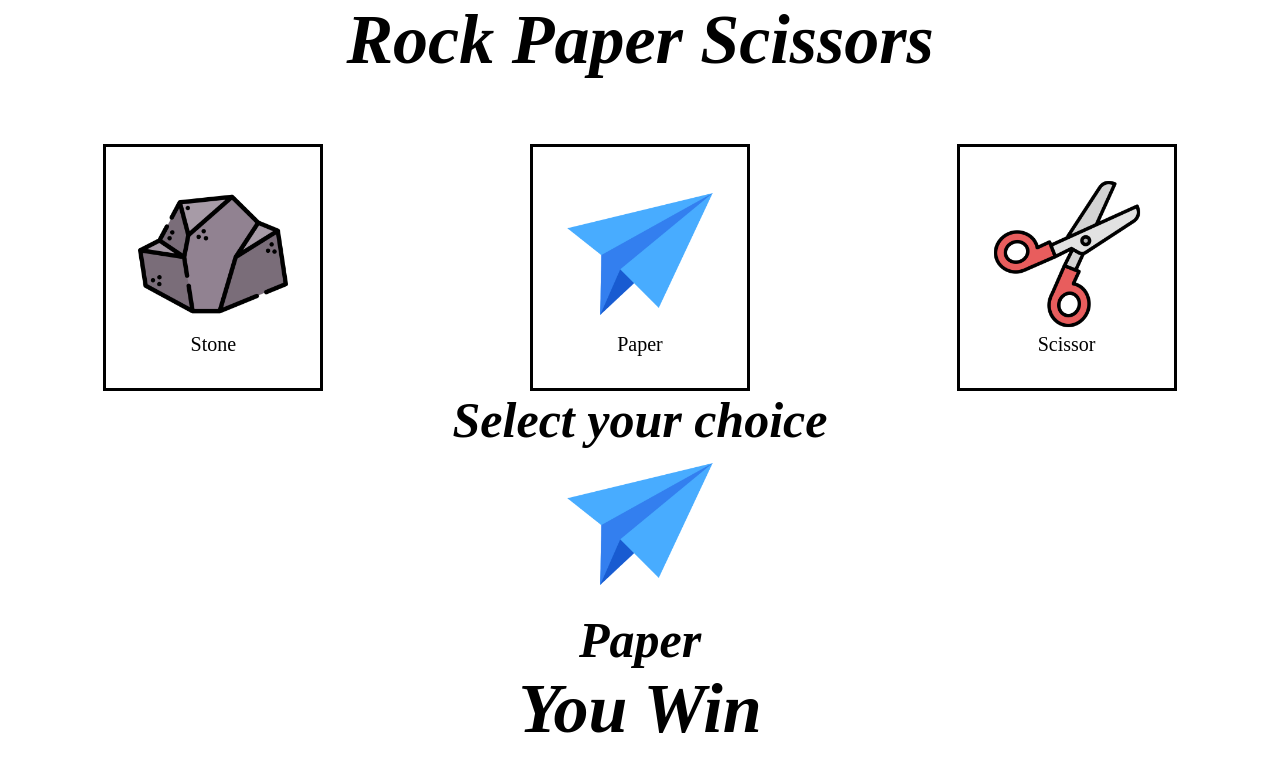
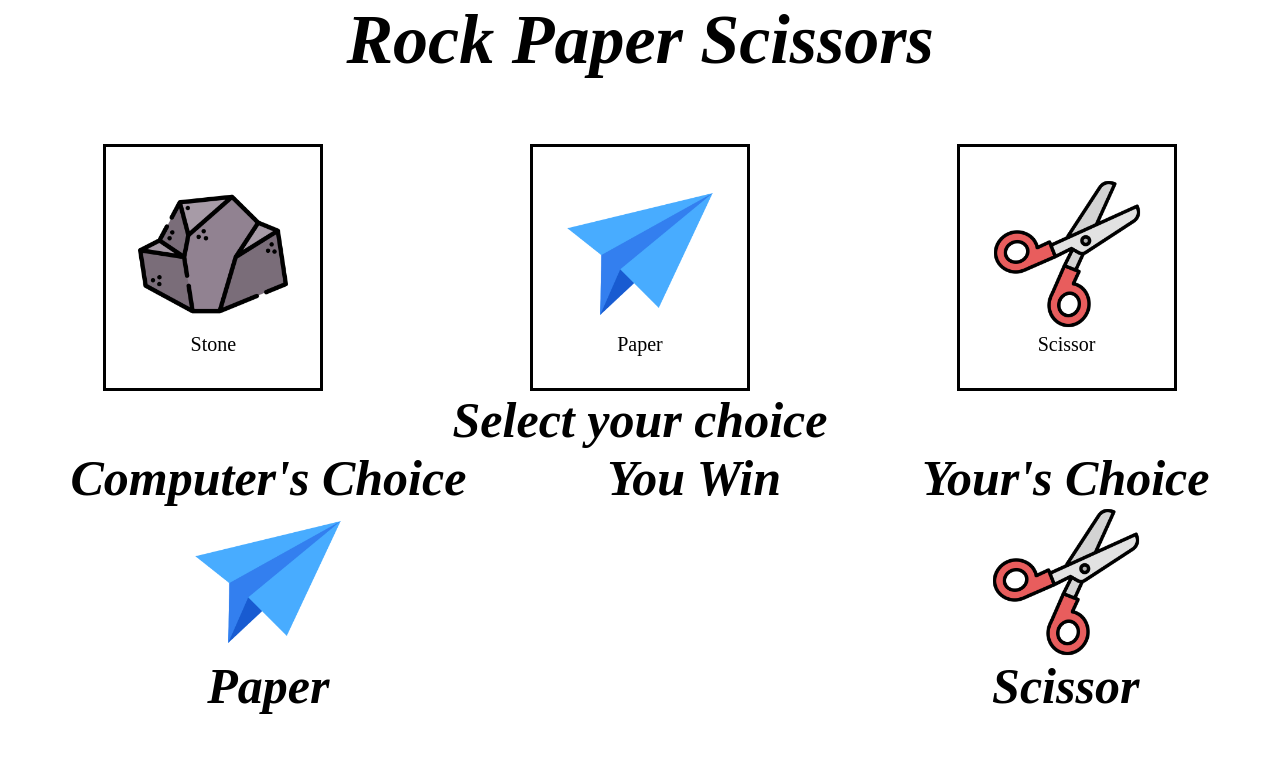
Before and after one commit to Shubhammete/The-Odin-Project, a plain HTML site: page Rock Paper Scissors/index.html in a window 1280 px wide. Both pictures are taken after a click on the element "Scissor". Drawn offline with Linux system fonts and the light colour scheme.

Commit message:
Changed UI of Rock-Paper-Scissor Game

```diff
--- a/Rock Paper Scissors/index.html
+++ b/Rock Paper Scissors/index.html
@@ -24,7 +24,7 @@
             </div>
         </div>
         <h3>Select your choice</h3>
-        <h3 class="status"></h3>
+        <div class="status"></div>
     </main>
     <!-- <footer><i><a href="https://www.flaticon.com/free-icons/granite" title="Granite icons">Granite icons created by Freepik - Flaticon</a></i>
         <br>
--- a/Rock Paper Scissors/script.js
+++ b/Rock Paper Scissors/script.js
@@ -1,49 +1,61 @@
 let icons = document.getElementsByClassName('icon')
 let status = document.querySelector('.status')
-
+let result
+let value
+let comp
 for(let i = 0;i<icons.length;i++){
 icons[i].addEventListener('click',(e)=>{
-    let value = e.target.alt
-    let comp = getComputerResponse()
-    if(value === comp){
-        status.innerHTML+=`<h1>Match Tied</h1>`
+
+     value = e.target.alt
+     comp = getComputerResponse(value)
+    if(value === comp.name){
+        result+=`Match Tied`
     }else {
-        switch(comp){
+        switch(comp.name){
             case 'Stone':
                 if(value === 'Paper'){
-                    status.innerHTML+=`<h1>You Win</h1>`
+                    result=`You Win`
                 }else{
-                    status.innerHTML+=`<h1>Match Lose</h1>`
+                    result=`Match Lose`
                 }
                 break;
             case 'Paper':
                 if(value === 'Scissor'){
-                    status.innerHTML+=`<h1>You Win</h1>`
+                    result=`You Win`
                 }else{
-                    status.innerHTML+=`<h1>Match Lose</h1>`
+                    result=`Match Lose`
                 }
                 break;
             case 'Scissor':
                 if(value === 'Stone'){
-                    status.innerHTML+=`<h1>You Win</h1>`
+                    result=`You Win`
                 }else{
-                    status.innerHTML+=`<h1>Match Lose</h1>`
+                    result=`Match Lose`
                 }
                 break;
         }
     }
+    status.innerHTML = `<div>
+    <h3>Computer's Choice</h3>
+    <img src=${comp.img} height="150px" alt="scissor">
+    <h3>${comp.name}</h3>
+    </div>
+    <h3>${result}</h3>
+    <div>
+    <h3>Your's Choice</h3>
+    <img src=${e.target.src} height="150px" alt="scissor">
+    <h3>${value}</h3>
+    </div>`
+    result=""
 })
 }
 
-function getComputerResponse(){
+function getComputerResponse(value){
 
     let imgvalues = ["./images/granite.png","./images/paper-plane.png","./images/scissor.png"]
     let name = ["Stone","Paper","Scissor"]
     let val = Math.floor(Math.random()*imgvalues.length)
-    status.innerHTML = `<div>
-    <img src=${imgvalues[val]} height="150px" alt="scissor">
-    <p>${name[val]}</p>
-    </div>`
 
-    return name[val]
+
+    return {name: name[val], img:imgvalues[val]}
 }
--- a/Rock Paper Scissors/style.css
+++ b/Rock Paper Scissors/style.css
@@ -45,3 +45,15 @@ h3{
     align-items: center;
 
 }
+
+.status{
+    display: flex;
+    justify-content: space-around;
+}
+
+.status > div{
+    display: flex;
+    flex-direction: column;
+    justify-content: center;
+    align-items: center;
+}
```
